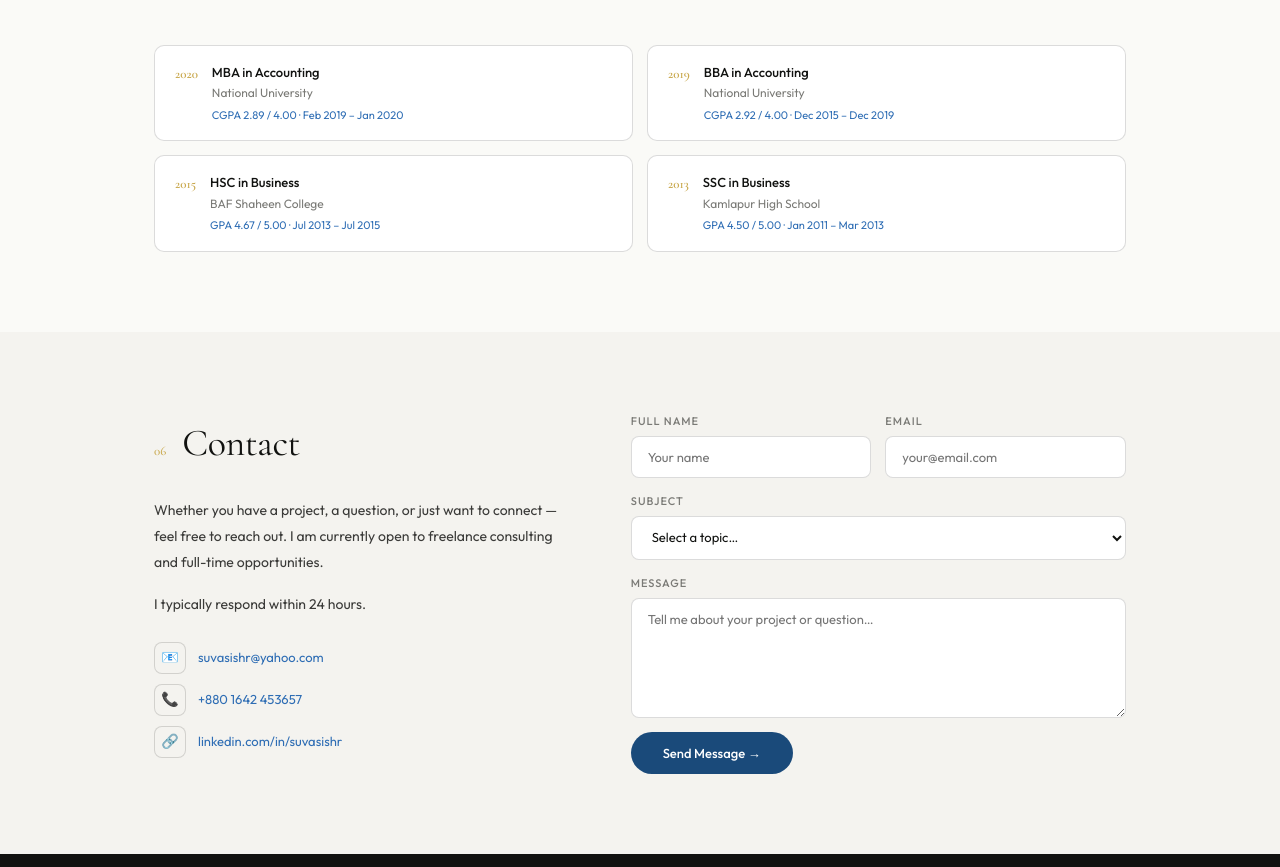
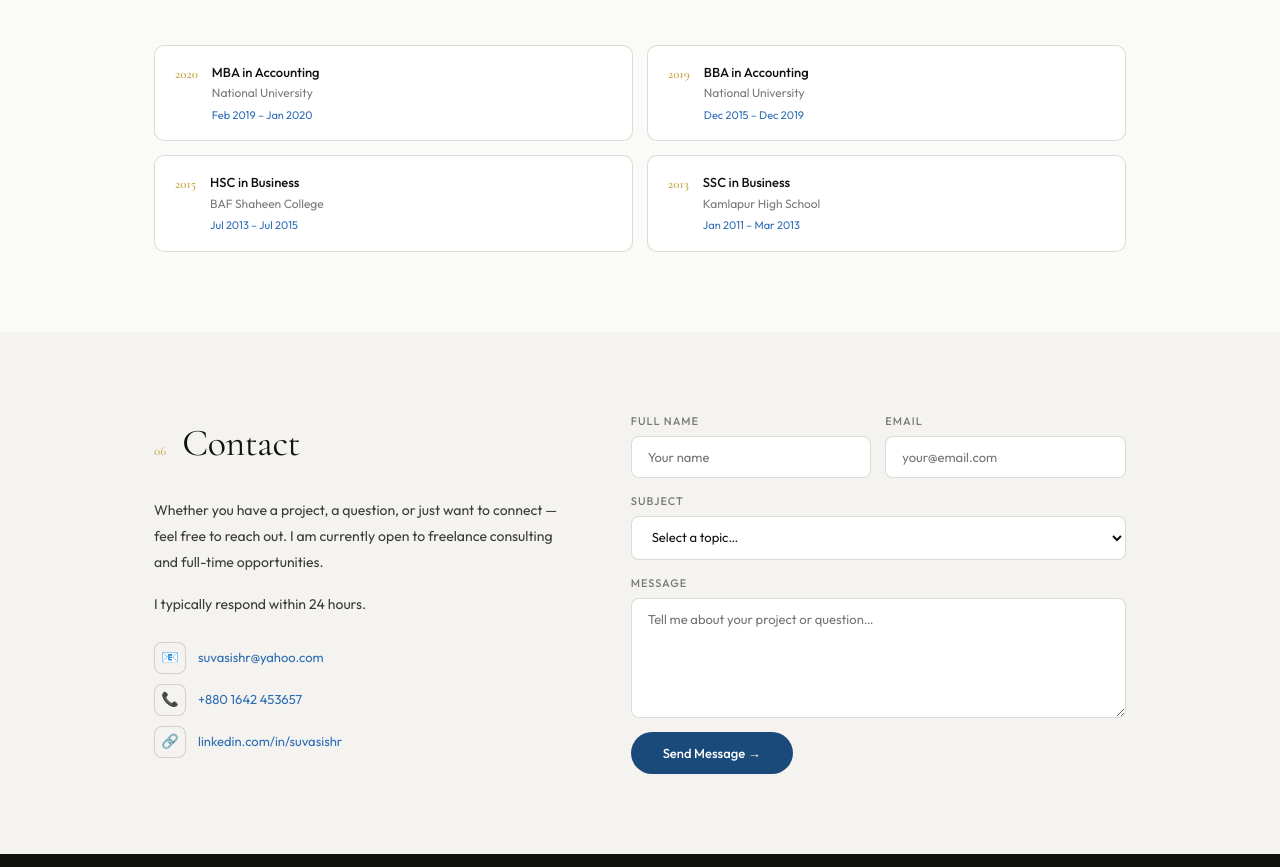
Before and after one commit to suvasishr/suvasishr.github.io, a plain HTML site: page index.html in a window 1280 px wide. Shown: the part 4006-4873 px from the top of the page. Drawn offline with nearby package versions, Linux system fonts and the light colour scheme.

Commit message:
Update index.html

```diff
--- a/index.html
+++ b/index.html
@@ -953,7 +953,7 @@ footer .f-name {
         <div>
           <div class="edu-deg">MBA in Accounting</div>
           <div class="edu-inst">National University</div>
-          <div class="edu-gpa">CGPA 2.89 / 4.00 · Feb 2019 – Jan 2020</div>
+          <div class="edu-gpa">Feb 2019 – Jan 2020</div>
         </div>
       </div>
       <div class="edu-card">
@@ -961,7 +961,7 @@ footer .f-name {
         <div>
           <div class="edu-deg">BBA in Accounting</div>
           <div class="edu-inst">National University</div>
-          <div class="edu-gpa">CGPA 2.92 / 4.00 · Dec 2015 – Dec 2019</div>
+          <div class="edu-gpa">Dec 2015 – Dec 2019</div>
         </div>
       </div>
       <div class="edu-card">
@@ -969,7 +969,7 @@ footer .f-name {
         <div>
           <div class="edu-deg">HSC in Business</div>
           <div class="edu-inst">BAF Shaheen College</div>
-          <div class="edu-gpa">GPA 4.67 / 5.00 · Jul 2013 – Jul 2015</div>
+          <div class="edu-gpa">Jul 2013 – Jul 2015</div>
         </div>
       </div>
       <div class="edu-card">
@@ -977,7 +977,7 @@ footer .f-name {
         <div>
           <div class="edu-deg">SSC in Business</div>
           <div class="edu-inst">Kamlapur High School</div>
-          <div class="edu-gpa">GPA 4.50 / 5.00 · Jan 2011 – Mar 2013</div>
+          <div class="edu-gpa">Jan 2011 – Mar 2013</div>
         </div>
       </div>
     </div>
```
